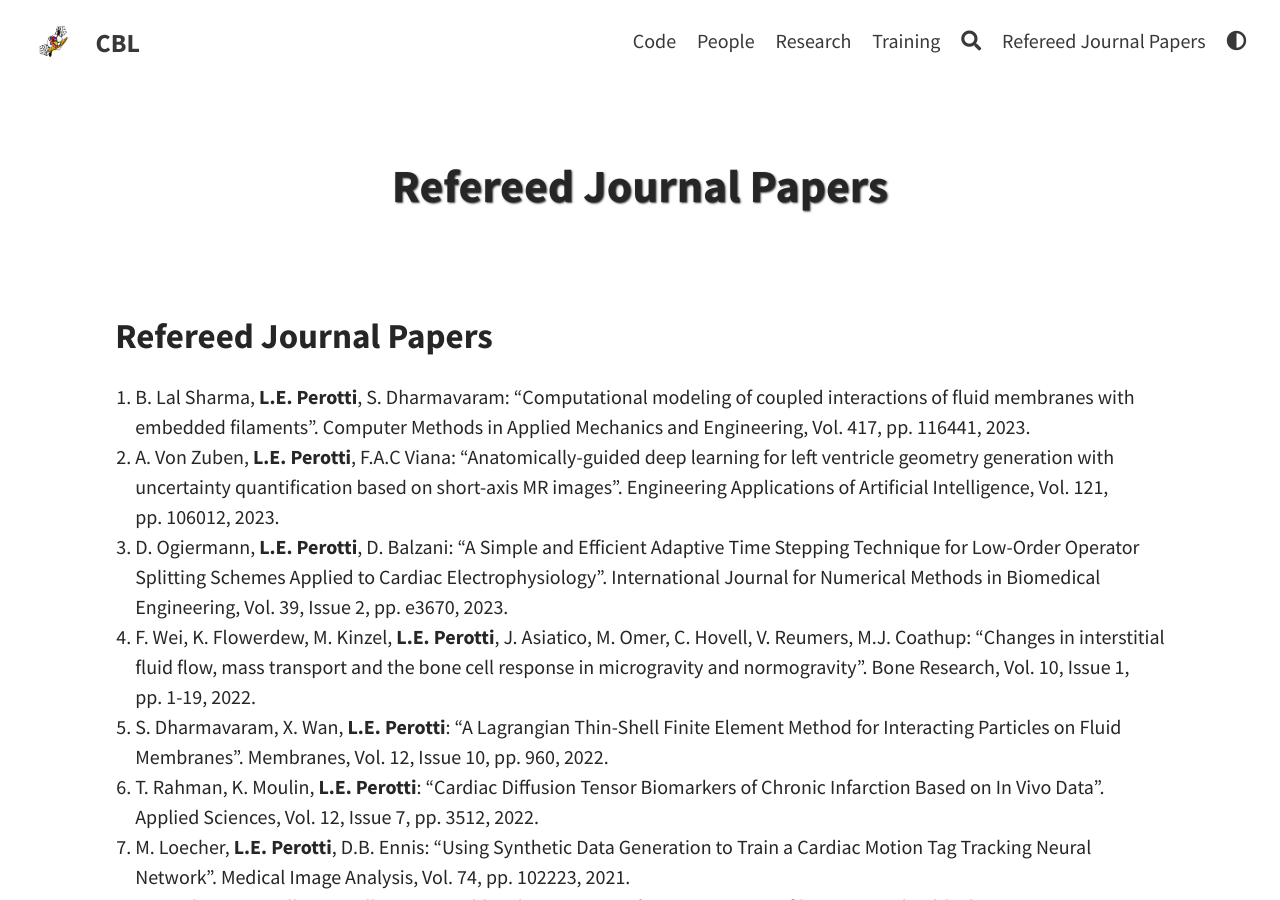
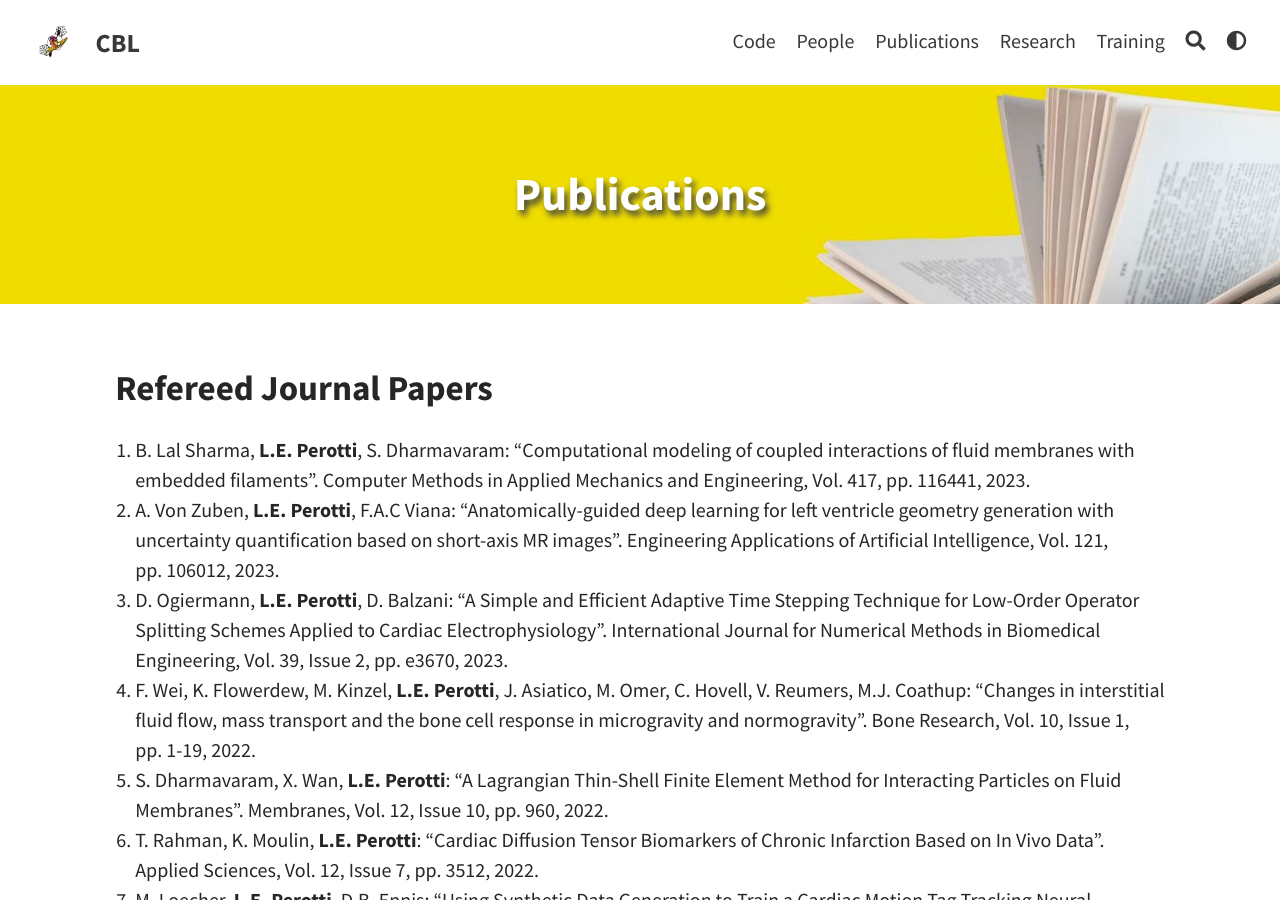
Before and after one commit to CBL-UCF/CBL-UCF.github.io, a Jekyll site: the page built from pages/Publications.md, in a window 1280 px wide and 900 px high. Built offline with Jekyll 4.4.1, drawn with Linux system fonts in a browser that asks for light colours; our own code applies the rules of GitHub Pages for plain Markdown files; a script that is not in the unit is left out.

Commit message:
Update Publications.md

```diff
--- a/pages/Publications.md
+++ b/pages/Publications.md
@@ -1,3 +1,10 @@
+---
+layout: page
+title: Publications
+permalink: /Publications/
+feature-img: "assets/img/publication.jpg"
+---
+
 ## **Refereed Journal Papers**
 
 1.  B. Lal Sharma, **L.E. Perotti**, S. Dharmavaram: "Computational
```
